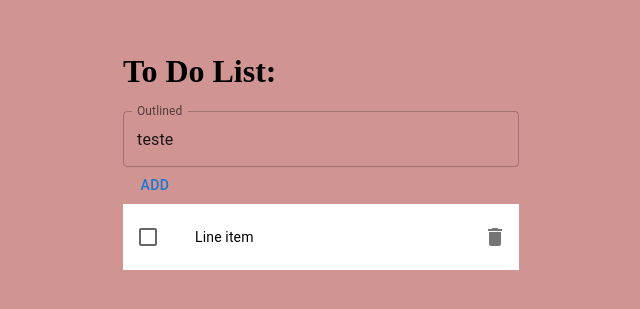
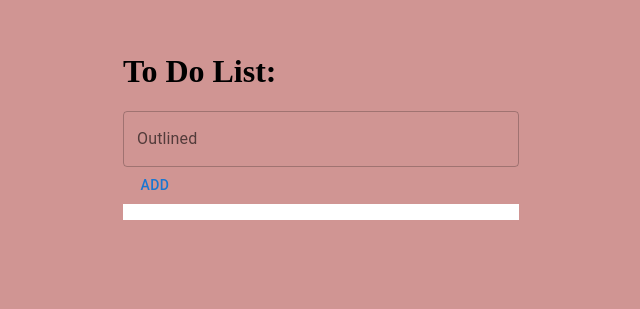
Before and after one commit to jubassul/To-Do-List, a React (Create React App) app: page / in a window 1280 px wide. Shown: the part 247-556 px from the top of the page, without its empty margins (319-959 px from the left). Built offline with nearby package versions, Linux system fonts and the light colour scheme.

Commit message:
add handleAddToList function

```diff
--- a/src/Pages/Home.jsx
+++ b/src/Pages/Home.jsx
@@ -1,22 +1,28 @@
-import React from 'react'
+import React from "react";
 import Form from "../components/Form.jsx";
-
+import { useState } from "react";
 import ToDoList from "../components/ToDoList";
 import { Container } from "@mui/material";
 import List from "@mui/material/List";
-export default function
-ome() {
+export default function Home() {
+
+  const [lists, setLists] = useState([]);
+
+  const handleAddToList = (list) =>{
+    console.log('nome', list)
+    setLists([...lists, list]);
+  }
+
   return (
     <div>
-       <Container className="container" maxWidth="xs">
-        <Form />
+      <Container className="container" maxWidth="xs">
+        <Form handleAddToList={handleAddToList} />
         <List sx={{ width: "100%", bgcolor: "background.paper" }}>
-          <ToDoList />
+          {lists.map((list) => (
+            <ToDoList list={list}  />
+          ))}
         </List>
       </Container>
-
-
-
     </div>
-  )
+  );
 }
--- a/src/components/Form.jsx
+++ b/src/components/Form.jsx
@@ -2,11 +2,8 @@ import React from "react";
 import TextField from "@mui/material/TextField";
 import Button from "@mui/material/Button";
 import { useState } from "react";
-export default function Form() {
-  const [input, setInput] = useState("teste");
-  const addToList = () => {
-    alert("O que o usuário digitou " + input);
-  };
+export default function Form({handleAddToList}) {
+  const [input, setInput] = useState();
   return (
     <>
       <div className="form">
@@ -19,7 +16,7 @@ export default function Form() {
           value={input}
           onChange={(event) => setInput(event.target.value)}
         />
-        <Button className="button" onClick={addToList}>
+        <Button className="button" onClick={() => handleAddToList(input)}>
           Add
         </Button>
       </div>
--- a/src/components/ToDoList.jsx
+++ b/src/components/ToDoList.jsx
@@ -8,7 +8,8 @@ import Checkbox from "@mui/material/Checkbox";
 import IconButton from "@mui/material/IconButton";
 import DeleteIcon from "@mui/icons-material/Delete";
 
-export default function ToDoList() {
+export default function ToDoList({list}) {
+  console.log(list)
   return (
     <ListItem
       secondaryAction={
@@ -22,7 +23,7 @@ export default function ToDoList() {
         <ListItemIcon>
           <Checkbox edge="start" tabIndex={-1} disableRipple />
         </ListItemIcon>
-        <ListItemText primary={`Line item`}/>
+        <ListItemText primary={list}/>
       </ListItemButton>
     </ListItem>
   );
```
